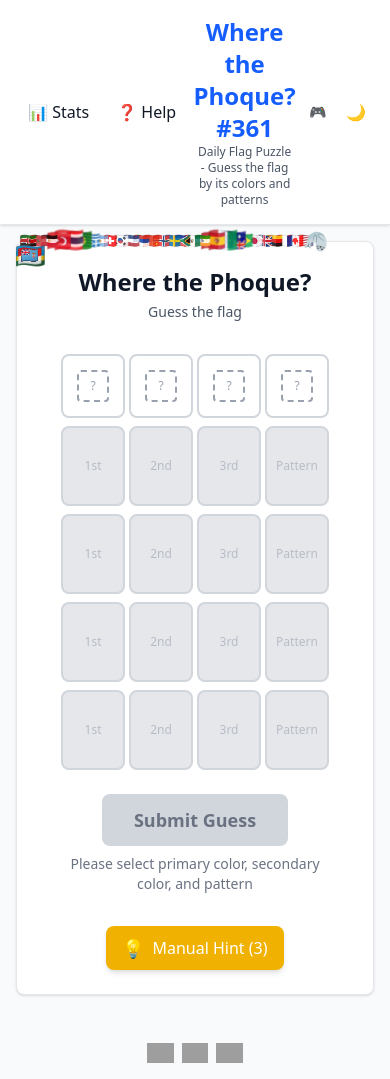
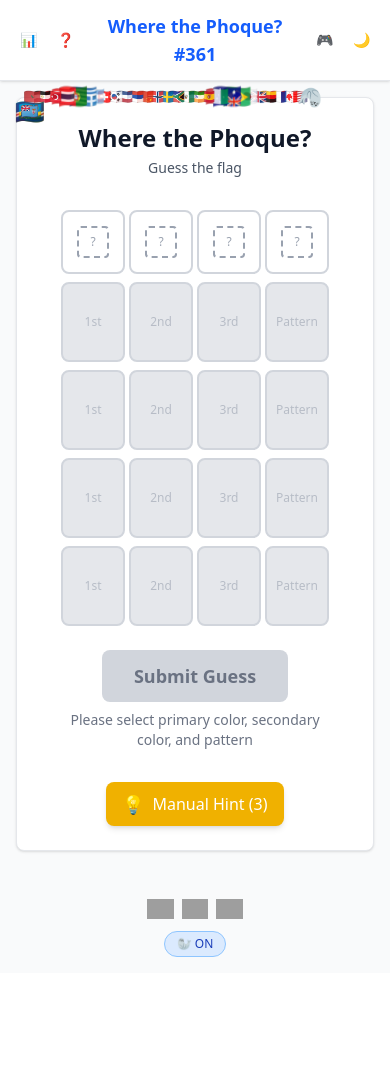
Before and after one commit to sandyklark/phoque-flags, a React (Vite) app: page / in a window 390 px wide. After the commit the page ends 973 px from the top, so only its background shows below. Built offline with nearby package versions, Linux system fonts and the light colour scheme; grey boxes are pictures that could not be loaded.

Commit message:
improve colors and add parade toggle

```diff
--- a/src/components/AttributeTile.tsx
+++ b/src/components/AttributeTile.tsx
@@ -48,9 +48,9 @@ export const AttributeTile = ({ attribute, animationDelay = 0, isCurrentGuess =
 
     switch (attribute.state) {
       case 'correct':
-        return 'bg-green-500 text-white border-green-600';
+        return 'bg-emerald-600 text-white border-emerald-700';
       case 'present':
-        return 'bg-yellow-500 text-white border-yellow-600';
+        return 'bg-amber-600 text-white border-amber-700';
       case 'absent':
         return 'bg-gray-400 text-white border-gray-500';
       case 'filled':
--- a/src/components/Game.tsx
+++ b/src/components/Game.tsx
@@ -29,6 +29,7 @@ export const Game = () => {
     hintState,
     closeHintModal,
     checkForNewDay,
+    toggleAnimations,
   } = useGameStore();
 
   const [showModal, setShowModal] = useState(false);
@@ -126,9 +127,60 @@ export const Game = () => {
   return (
     <div className="min-h-screen bg-gray-50 dark:bg-gray-900 text-gray-900 dark:text-white">
       {/* Header */}
-      <header className="bg-white dark:bg-gray-800 border-b border-gray-200 dark:border-gray-700 p-4 shadow-sm">
-        <div className="max-w-4xl mx-auto flex justify-between items-center flex-wrap gap-2">
-          <div className="flex gap-1 sm:gap-2">
+      <header className="bg-white dark:bg-gray-800 border-b border-gray-200 dark:border-gray-700 p-3 shadow-sm">
+        <div className="max-w-4xl mx-auto">
+          {/* Mobile: Compact layout, Desktop: Row layout */}
+          <div className="flex flex-col sm:flex-row sm:justify-between sm:items-center gap-2">
+
+            {/* Mobile: Title and buttons in compact layout */}
+            <div className="flex items-center justify-between sm:hidden">
+              <div className="flex gap-1">
+                <button
+                  onClick={() => setShowStats(true)}
+                  className="p-2 hover:bg-gray-100 dark:hover:bg-gray-700 rounded-lg transition-colors text-sm"
+                  title="View game statistics"
+                  aria-label="View game statistics"
+                >
+                  📊
+                </button>
+                <button
+                  onClick={() => setShowHowToPlay(true)}
+                  className="p-2 hover:bg-gray-100 dark:hover:bg-gray-700 rounded-lg transition-colors text-sm"
+                  title="How to play"
+                  aria-label="How to play instructions"
+                >
+                  ❓
+                </button>
+              </div>
+
+              <h1 className="text-lg font-bold text-blue-600 dark:text-blue-400 text-center flex-1 mx-2">
+                Where the Phoque? {isDailyMode ? `#${puzzleNumber}` : ''}
+              </h1>
+
+              <div className="flex gap-1">
+                <button
+                  onClick={handleNewGame}
+                  className="p-2 hover:bg-gray-100 dark:hover:bg-gray-700 rounded-lg transition-colors text-sm"
+                  title={isDailyMode ? "Start practice mode" : "New practice game"}
+                  aria-label={isDailyMode ? "Start practice mode with random flag" : "Start new practice game"}
+                >
+                  🎮
+                </button>
+                <button
+                  onClick={toggleTheme}
+                  className="p-2 hover:bg-gray-100 dark:hover:bg-gray-700 rounded-lg transition-colors text-sm"
+                  title="Toggle dark/light theme"
+                  aria-label={`Switch to ${config.theme === 'dark' ? 'light' : 'dark'} theme`}
+                >
+                  {config.theme === 'dark' ? '☀️' : '🌙'}
+                </button>
+              </div>
+            </div>
+
+            {/* Desktop layout - same as before */}
+            <div className="hidden sm:flex sm:justify-between sm:items-center sm:w-full">
+              {/* Left buttons */}
+              <div className="flex gap-2">
                 <button
                   onClick={() => setShowStats(true)}
                   className="px-3 py-2 hover:bg-gray-100 dark:hover:bg-gray-700 rounded-lg transition-colors"
@@ -137,7 +189,6 @@ export const Game = () => {
                 >
                   📊 Stats
                 </button>
-
                 <button
                   onClick={() => setShowHowToPlay(true)}
                   className="px-3 py-2 hover:bg-gray-100 dark:hover:bg-gray-700 rounded-lg transition-colors"
@@ -148,8 +199,9 @@ export const Game = () => {
                 </button>
               </div>
 
-          <div className="flex flex-col items-center text-center flex-1 min-w-0">
-            <h1 className="text-2xl sm:text-3xl font-bold text-blue-600 dark:text-blue-400">
+              {/* Center title */}
+              <div className="flex flex-col items-center text-center flex-1">
+                <h1 className="text-2xl md:text-3xl font-bold text-blue-600 dark:text-blue-400">
                   Where the Phoque? {isDailyMode ? `#${puzzleNumber}` : ''}
                 </h1>
                 <p className="text-xs sm:text-sm text-gray-600 dark:text-gray-400">
@@ -157,25 +209,26 @@ export const Game = () => {
                 </p>
               </div>
 
-          <div className="flex gap-1 sm:gap-2 flex-shrink-0">
+              {/* Right buttons */}
+              <div className="flex gap-2">
                 <button
                   onClick={handleNewGame}
-              className="px-2 sm:px-3 py-2 hover:bg-gray-100 dark:hover:bg-gray-700 rounded-lg transition-colors text-sm"
+                  className="px-3 py-2 hover:bg-gray-100 dark:hover:bg-gray-700 rounded-lg transition-colors text-sm"
                   title={isDailyMode ? "Start practice mode" : "New practice game"}
                   aria-label={isDailyMode ? "Start practice mode with random flag" : "Start new practice game"}
                 >
-              <span className="hidden sm:inline">🎮 {isDailyMode ? 'Practice' : 'New Game'}</span>
-              <span className="sm:hidden">🎮</span>
+                  🎮 {isDailyMode ? 'Practice' : 'New Game'}
                 </button>
-
                 <button
                   onClick={toggleTheme}
-              className="px-2 sm:px-3 py-2 hover:bg-gray-100 dark:hover:bg-gray-700 rounded-lg transition-colors"
+                  className="px-3 py-2 hover:bg-gray-100 dark:hover:bg-gray-700 rounded-lg transition-colors"
                   title="Toggle dark/light theme"
                   aria-label={`Switch to ${config.theme === 'dark' ? 'light' : 'dark'} theme`}
                 >
                   {config.theme === 'dark' ? '☀️' : '🌙'}
                 </button>
+              </div>
+            </div>
           </div>
         </div>
       </header>
@@ -191,7 +244,7 @@ export const Game = () => {
         {/* Single Column Game Board with Integrated Input */}
         <div className="bg-white dark:bg-gray-800 rounded-lg p-6 shadow-sm border border-gray-200 dark:border-gray-700 relative">
           {/* Seal parade with flag trail */}
-          <SealParade />
+          <SealParade enabled={config.animationsEnabled !== false} />
 
           <div className="text-center mb-4">
             <h2 className="text-2xl font-bold mb-1">Where the Phoque?</h2>
@@ -255,9 +308,11 @@ export const Game = () => {
         onClose={() => setShowHowToPlay(false)}
       />
 
-      {/* Footer with tech badges */}
+      {/* Footer with tech badges and animation toggle */}
       <footer className="mt-8 pb-4">
         <div className="max-w-4xl mx-auto px-4">
+          <div className="flex flex-col sm:flex-row justify-center items-center gap-3">
+            {/* Tech badges */}
             <div className="flex justify-center items-center gap-2 flex-wrap">
               <img
                 src="https://img.shields.io/badge/React-61DAFB?style=for-the-badge&logo=react&logoColor=black"
@@ -275,6 +330,21 @@ export const Game = () => {
                 className="h-5"
               />
             </div>
+
+            {/* Animation toggle */}
+            <button
+              onClick={toggleAnimations}
+              className={`px-3 py-1 text-xs rounded-full transition-colors border ${
+                config.animationsEnabled !== false
+                  ? 'bg-blue-100 dark:bg-blue-900 text-blue-800 dark:text-blue-200 border-blue-300 dark:border-blue-700'
+                  : 'bg-gray-100 dark:bg-gray-700 text-gray-600 dark:text-gray-400 border-gray-300 dark:border-gray-600'
+              }`}
+              title={config.animationsEnabled !== false ? 'Disable animations (better performance)' : 'Enable animations'}
+              aria-label={config.animationsEnabled !== false ? 'Disable animations' : 'Enable animations'}
+            >
+              🦭 {config.animationsEnabled !== false ? 'ON' : 'OFF'}
+            </button>
+          </div>
         </div>
       </footer>
     </div>
--- a/src/components/GameStats.tsx
+++ b/src/components/GameStats.tsx
@@ -60,7 +60,7 @@ export const GameStats = ({ stats, isOpen, onClose }: GameStatsProps) => {
                   <div className="w-4 text-right">{guess}</div>
                   <div className="flex-1 bg-gray-200 dark:bg-gray-700 rounded">
                     <div
-                      className="bg-green-500 text-white text-right pr-2 rounded text-sm font-medium h-6 flex items-center justify-end"
+                      className="bg-emerald-600 text-white text-right pr-2 rounded text-sm font-medium h-6 flex items-center justify-end"
                       style={{ width: `${Math.max(percentage, count > 0 ? 8 : 0)}%` }}
                     >
                       {count > 0 ? count : ''}
--- a/src/components/HowToPlayModal.tsx
+++ b/src/components/HowToPlayModal.tsx
@@ -74,13 +74,13 @@ export const HowToPlayModal = ({ isOpen, onClose }: HowToPlayModalProps) => {
           <section>
             <h3 className="text-lg font-semibold mb-3 text-blue-600 dark:text-blue-400">💡 Understanding Feedback</h3>
             <div className="space-y-2">
-              <div className="flex items-center gap-3 p-2 bg-green-50 dark:bg-green-900/20 rounded-lg">
-                <div className="w-4 h-4 bg-green-500 rounded"></div>
+              <div className="flex items-center gap-3 p-2 bg-emerald-50 dark:bg-emerald-900/20 rounded-lg">
+                <div className="w-4 h-4 bg-emerald-600 rounded"></div>
                 <span><strong>Green:</strong> Correct color/pattern in the right position</span>
               </div>
-              <div className="flex items-center gap-3 p-2 bg-yellow-50 dark:bg-yellow-900/20 rounded-lg">
-                <div className="w-4 h-4 bg-yellow-500 rounded"></div>
-                <span><strong>Yellow:</strong> Color is in the flag but in the wrong position</span>
+              <div className="flex items-center gap-3 p-2 bg-amber-50 dark:bg-amber-900/20 rounded-lg">
+                <div className="w-4 h-4 bg-amber-600 rounded"></div>
+                <span><strong>Amber:</strong> Color is in the flag but in the wrong position</span>
               </div>
               <div className="flex items-center gap-3 p-2 bg-gray-50 dark:bg-gray-700 rounded-lg">
                 <div className="w-4 h-4 bg-gray-400 rounded"></div>
--- a/src/components/SealParade.tsx
+++ b/src/components/SealParade.tsx
@@ -1,7 +1,15 @@
 import flagsData from '../data/flags.json';
 import '../styles/SealParade.css';
 
-export const SealParade = () => {
+interface SealParadeProps {
+  enabled?: boolean;
+}
+
+export const SealParade = ({ enabled = true }: SealParadeProps) => {
+  // Don't render anything if animations are disabled
+  if (!enabled) {
+    return null;
+  }
   // Extract all flag emojis from the data
   const flagEmojis = flagsData.map(flag => flag.flagEmoji);
 
--- a/src/store/gameStore.ts
+++ b/src/store/gameStore.ts
@@ -12,6 +12,7 @@ const defaultConfig: GameConfig = {
   hardMode: gameConfig.hardMode,
   theme: gameConfig.theme as 'light' | 'dark' | 'auto',
   difficulty: gameConfig.difficulty as 'easy' | 'medium' | 'hard',
+  animationsEnabled: true,
 };
 
 const defaultStats: GameStats = {
@@ -433,6 +434,7 @@ export const useGameStore = create<GameStore>()(
           hardMode: gameConfig.hardMode,
           theme: gameConfig.theme as 'light' | 'dark' | 'auto',
           difficulty: gameConfig.difficulty as 'easy' | 'medium' | 'hard',
+          animationsEnabled: true,
         };
 
         set({
@@ -479,6 +481,11 @@ export const useGameStore = create<GameStore>()(
             root.classList.remove('dark');
           }
         }
+      },
+
+      toggleAnimations: () => {
+        const { config } = get();
+        set({ config: { ...config, animationsEnabled: !config.animationsEnabled } });
       },
 
       // Daily game actions
--- a/src/types/game.ts
+++ b/src/types/game.ts
@@ -10,6 +10,7 @@ export interface GameConfig {
   hardMode: boolean;
   theme: 'light' | 'dark' | 'auto';
   difficulty: 'easy' | 'medium' | 'hard';
+  animationsEnabled: boolean;
 }
 
 export interface GameStats {
@@ -109,6 +110,7 @@ export interface GameStore {
   reloadConfigFromFile: () => void;
   updateStats: (won: boolean, guessCount: number) => void;
   setTheme: (theme: 'light' | 'dark' | 'auto') => void;
+  toggleAnimations: () => void;
 
   // Daily game actions
   loadDailyGame: () => void;
```
Lines whose indentation alone changed are shown as unchanged.
